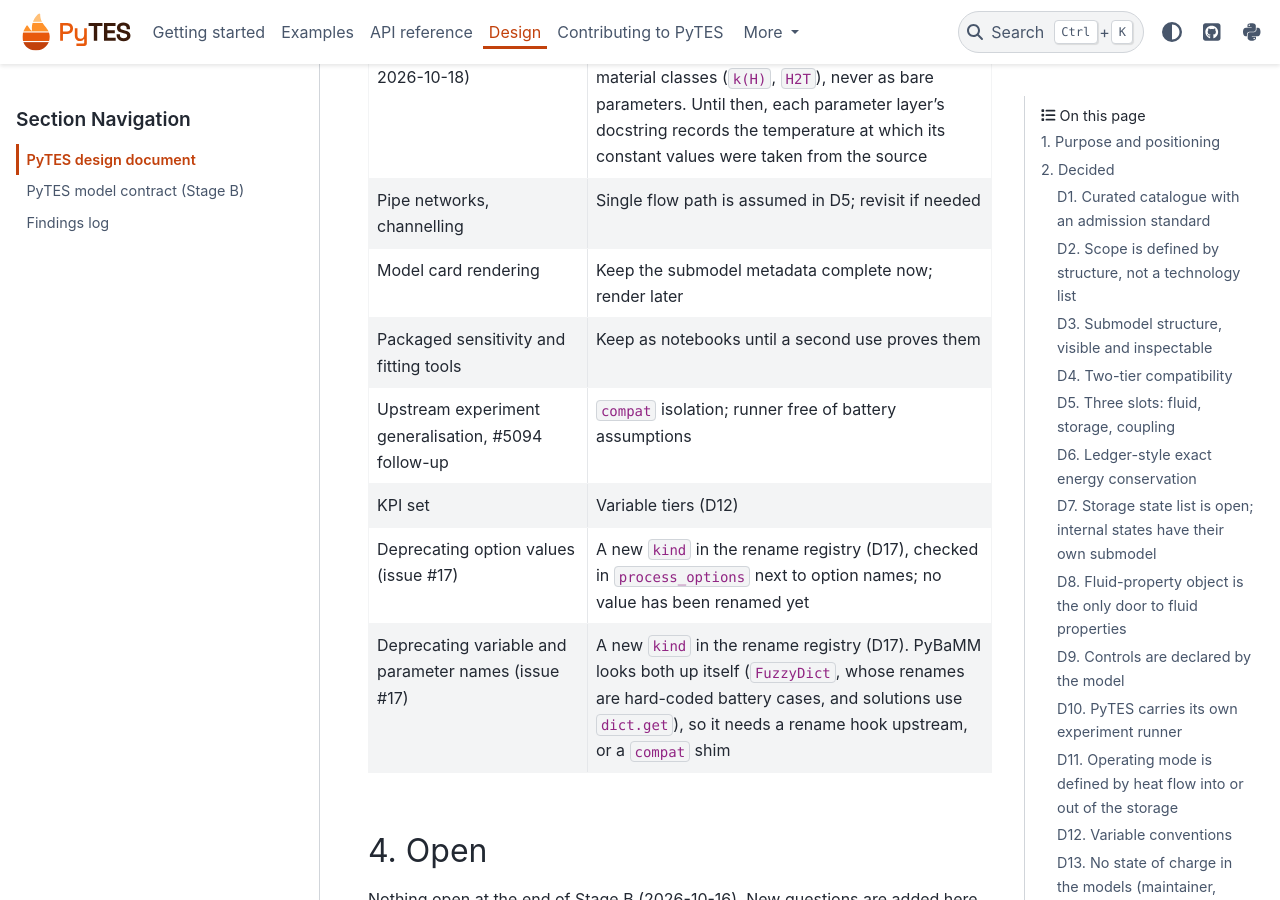
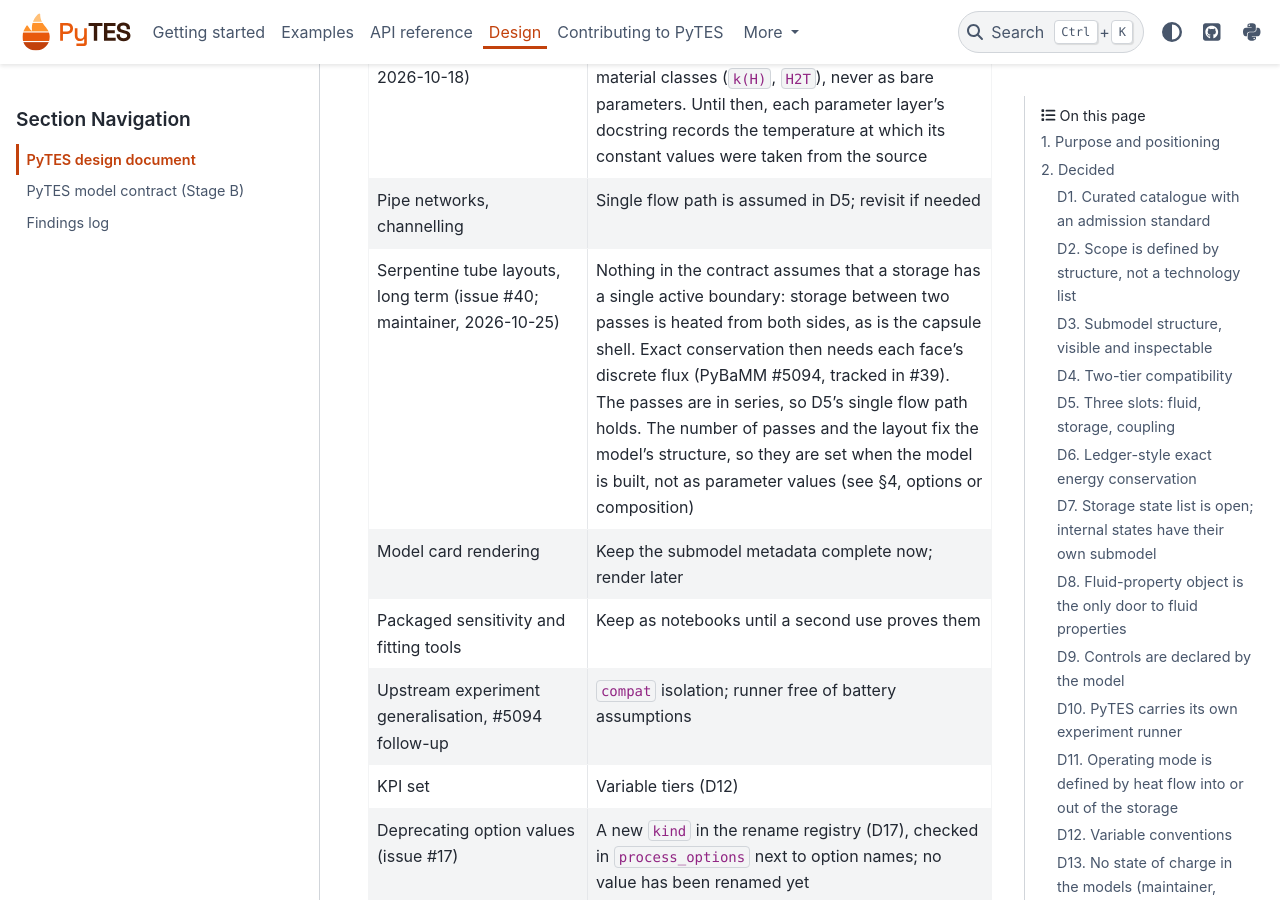
Before and after one commit to mmsg-warwick/PyTES, a Sphinx documentation site: the page built from docs/design/DESIGN.md, in a window 1280 px wide and 900 px high, scrolled down 18955 px. Built offline with Sphinx 7.4.7 and the PyData theme 0.15.4, drawn with Linux system fonts in a browser that asks for light colours; pages that are not in the unit, such as notebooks, are missing from menus.

Commit message:
Record the serpentine layout hook in DESIGN §3 (#40)
A long-term idea, not planned for any release: the contract must not
assume that a storage has a single active boundary.

Co-Authored-By: Claude Opus 5.5 <noreply@anthropic.com>

```diff
--- a/docs/design/DESIGN.md
+++ b/docs/design/DESIGN.md
@@ -554,6 +554,7 @@ Settled at the end of Stage B (maintainer, 2026-10-15):
 | Measured DSC enthalpy curves | Material classes expose `H2T`, `T2H`, `k(H)`, liquid fraction |
 | Temperature-dependent properties (maintainer, 2026-10-18) | Models read properties only through the fluid-property object (functions of `(h, p)`) and the material classes (`k(H)`, `H2T`), never as bare parameters. Until then, each parameter layer's docstring records the temperature at which its constant values were taken from the source |
 | Pipe networks, channelling | Single flow path is assumed in D5; revisit if needed |
+| Serpentine tube layouts, long term (issue #40; maintainer, 2026-10-25) | Nothing in the contract assumes that a storage has a single active boundary: storage between two passes is heated from both sides, as is the capsule shell. Exact conservation then needs each face's discrete flux (PyBaMM #5094, tracked in #39). The passes are in series, so D5's single flow path holds. The number of passes and the layout fix the model's structure, so they are set when the model is built, not as parameter values (see §4, options or composition) |
 | Model card rendering | Keep the submodel metadata complete now; render later |
 | Packaged sensitivity and fitting tools | Keep as notebooks until a second use proves them |
 | Upstream experiment generalisation, #5094 follow-up | `compat` isolation; runner free of battery assumptions |
```
